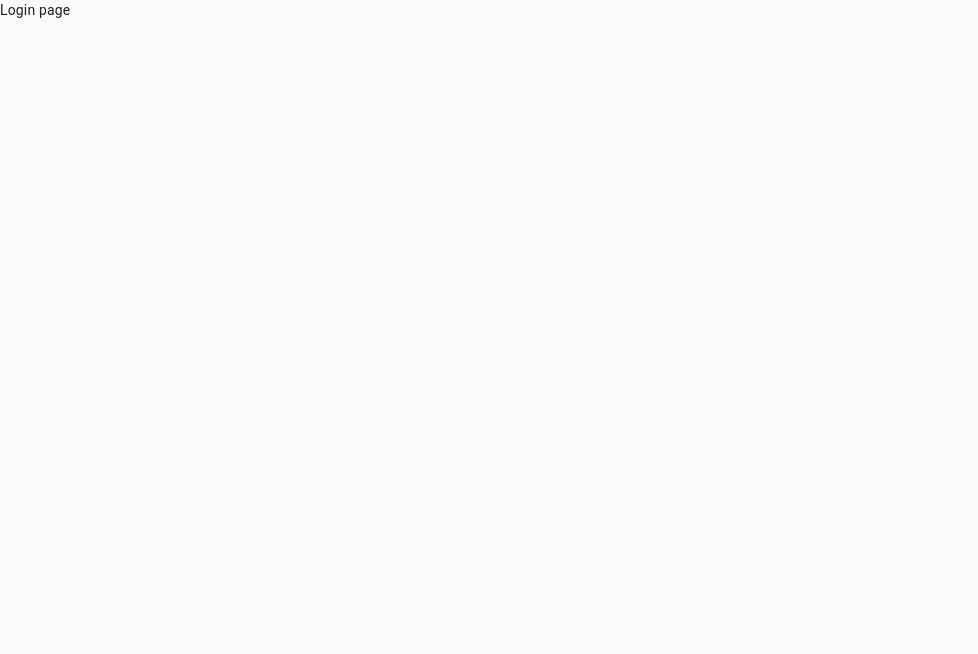
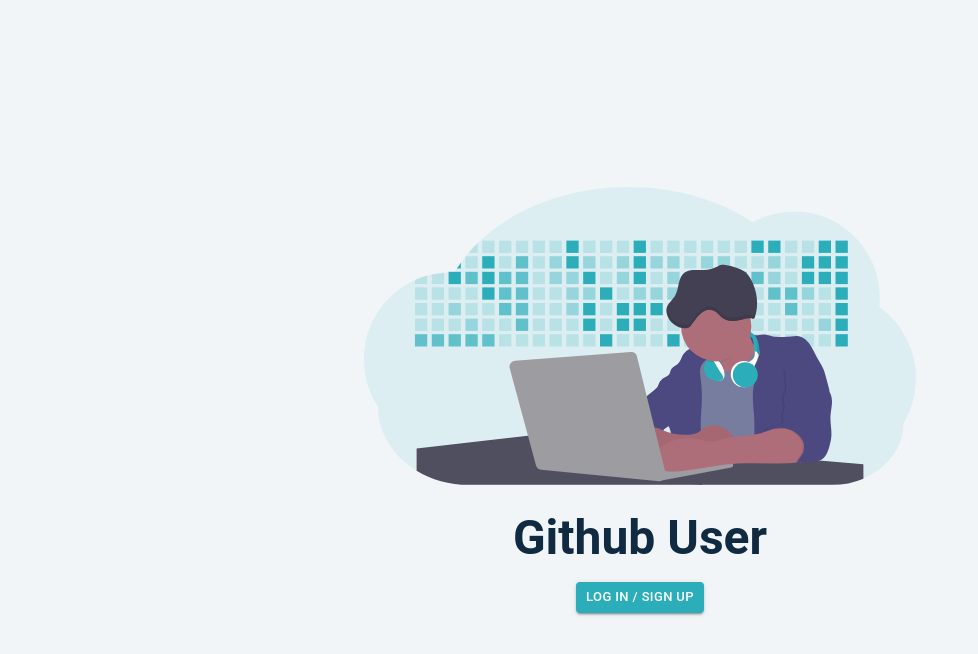
Before and after one commit to danailkostov/users-coders, a React (Create React App) app: page /login in a window 1280 px wide. Shown: the top 654 px of the page, without its empty margins (0-978 px from the left). Built offline with nearby package versions, Linux system fonts and the light colour scheme.

Commit message:
added img folder and login page setup done

```diff
--- a/src/pages/ErrorPage/index.js
+++ b/src/pages/ErrorPage/index.js
@@ -1,4 +1,4 @@
-import { Box, Button, Grid, Typography } from "@material-ui/core";
+import { Button, Grid, Typography } from "@material-ui/core";
 import React from "react";
 import { makeStyles } from "@material-ui/core/styles";
 import { Link } from "react-router-dom";
--- a/src/pages/LoginPage/index.js
+++ b/src/pages/LoginPage/index.js
@@ -1,7 +1,49 @@
+import { Button, Container, Grid, Typography } from "@material-ui/core";
 import React from "react";
+import { makeStyles } from "@material-ui/core/styles";
+import LoginImg from "../../images/login-img.svg";
 
-const index = () => {
-  return <div>Login page</div>;
+const useStyles = makeStyles((theme) => ({
+  container: {
+    minHeight: "100vh",
+    backgroundColor: "#f1f5f8",
+    placeItems: "center",
+    textAlign: "center",
+  },
+  img: {
+    width: "100%",
+    paddingBottom: "20px",
+  },
+  heading: {
+    color: "#102a42",
+    fontWeight: "bold",
+  },
+  btn: {
+    backgroundColor: "#2caeba",
+    color: "white",
+  },
+}));
+
+const Login = () => {
+  const classes = useStyles();
+  return (
+    <Grid container className={classes.container} component="section">
+      <Container maxWidth="sm">
+        <img src={LoginImg} alt="login" className={classes.img} />
+        <Typography
+          variant="h3"
+          component="h1"
+          className={classes.heading}
+          gutterBottom
+        >
+          Github User
+        </Typography>
+        <Button variant="contained" size="small" className={classes.btn}>
+          log in / sign up
+        </Button>
+      </Container>
+    </Grid>
+  );
 };
 
-export default index;
+export default Login;
```
Also changed, not shown: src/images/login-img.svg (added).
